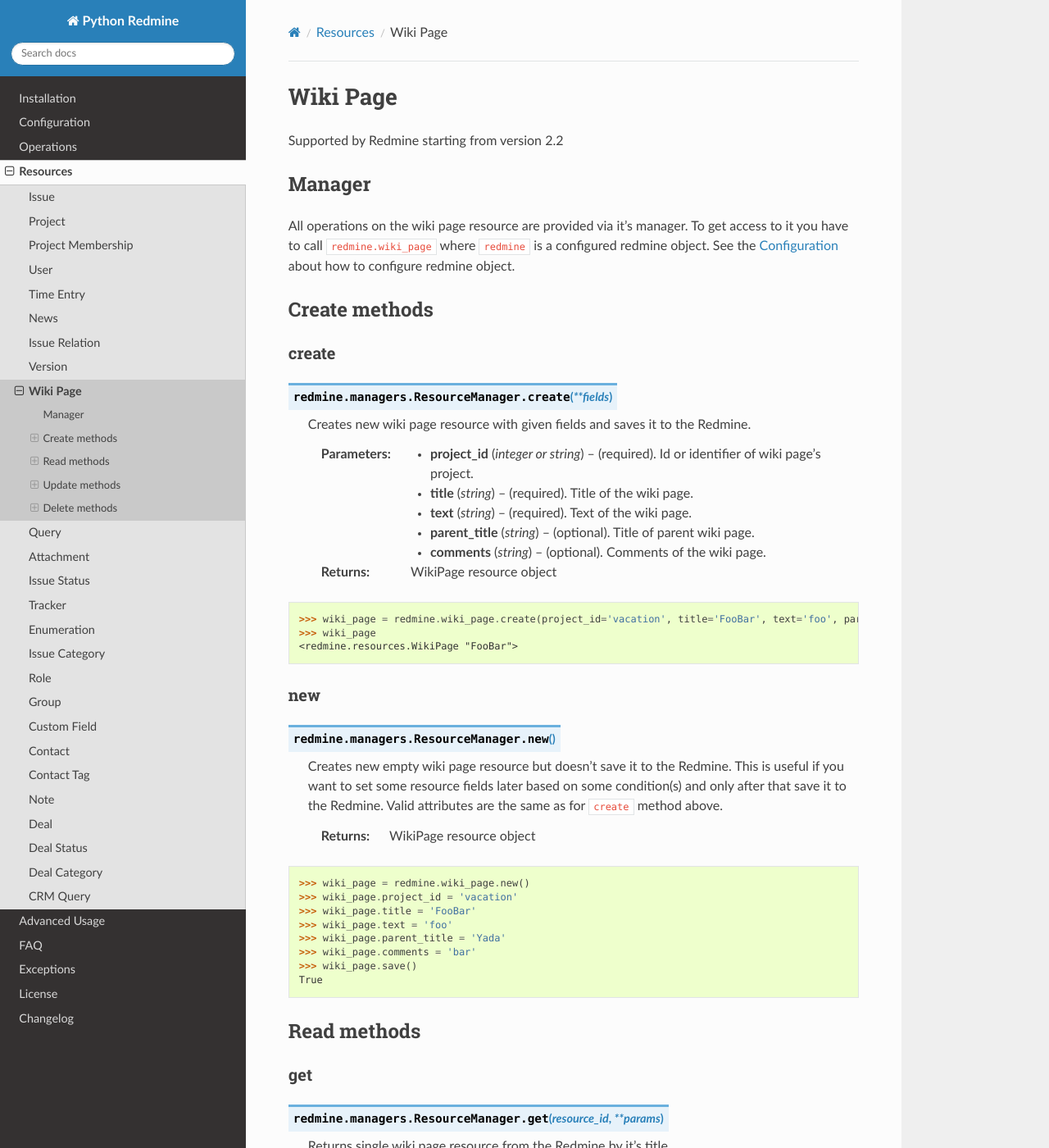
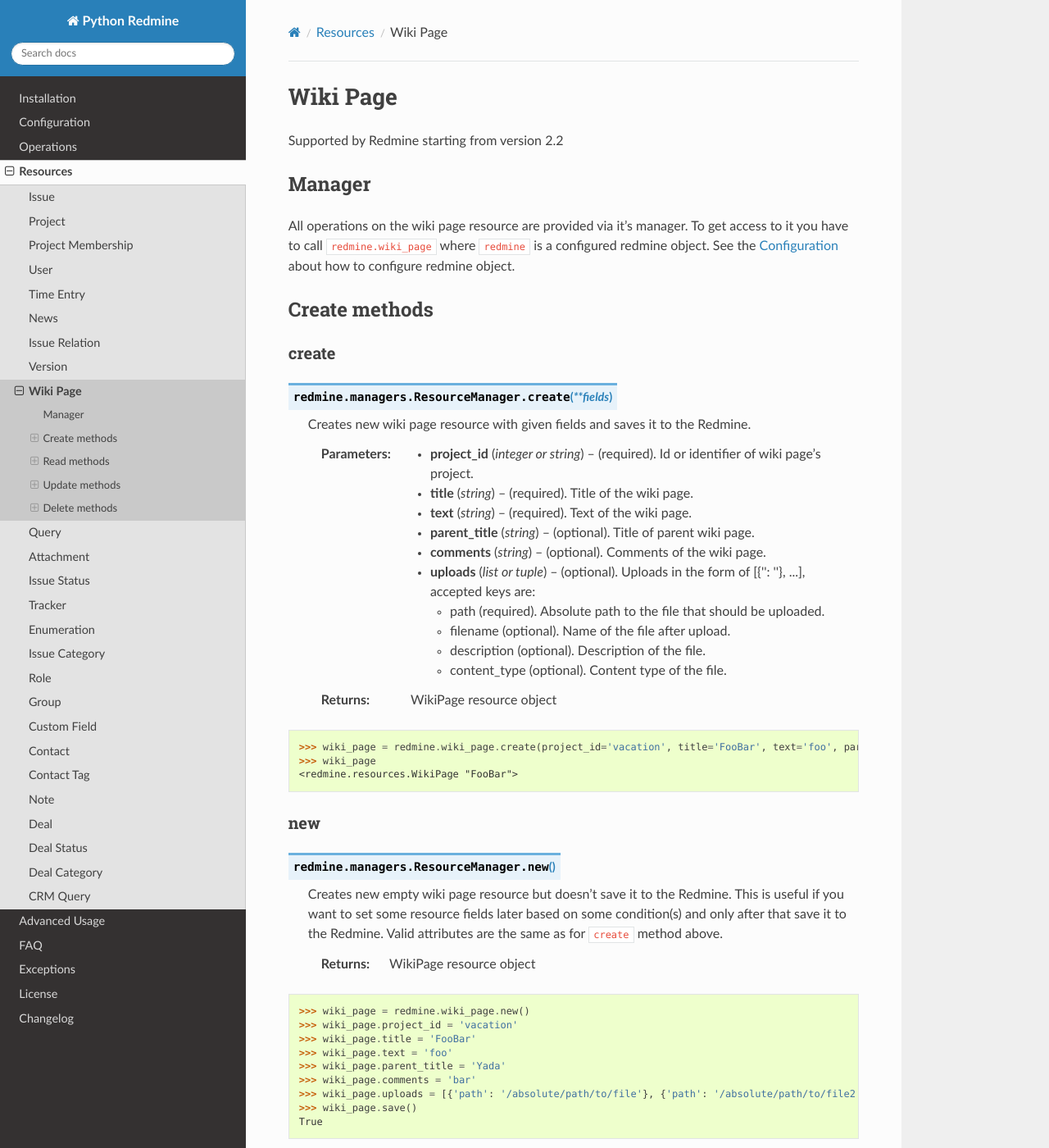
Before and after one commit to maxtepkeev/python-redmine, a Sphinx documentation site: the page built from docs/resources/wiki_page.rst, in a window 1280 px wide and 1400 px high. Shown: the whole window at 82% size. Built offline with Sphinx 7.4.7 and the Read the Docs theme 2.0.0, drawn with Linux system fonts in a browser that asks for light colours; some of the changed text lies outside the part shown.

Commit message:
issue #115

```diff
--- a/CHANGELOG.rst
+++ b/CHANGELOG.rst
@@ -5,6 +5,8 @@
 ++++++++++++++++++
 
 - Added: Documented support for new fields and field values in User, Issue and IssueRelation resources
+- Added: `Issue #115 <https://github.com/maxtepkeev/python-redmine/issues/115>`__ (File upload support
+  for WikiPage resource)
 
 1.4.0 (2015-10-18)
 ++++++++++++++++++
--- a/docs/resources/attachment.rst
+++ b/docs/resources/attachment.rst
@@ -13,7 +13,7 @@
 Create methods
 --------------
 
-Not supported by Redmine. Some resources support adding attachments via it's create/update methods, e.g. issue.
+Not supported by Redmine. Some resources support adding attachments via it's create/update methods, e.g. issue, wiki page.
 
 Read methods
 ------------
--- a/docs/resources/wiki_page.rst
+++ b/docs/resources/wiki_page.rst
@@ -28,11 +28,22 @@
     :param string text: (required). Text of the wiki page.
     :param string parent_title: (optional). Title of parent wiki page.
     :param string comments: (optional). Comments of the wiki page.
+    :param uploads:
+      .. raw:: html
+
+          (optional). Uploads in the form of [{'': ''}, ...], accepted keys are:
+
+      - path (required). Absolute path to the file that should be uploaded.
+      - filename (optional). Name of the file after upload.
+      - description (optional). Description of the file.
+      - content_type (optional). Content type of the file.
+
+    :type uploads: list or tuple
     :return: WikiPage resource object
 
 .. code-block:: python
 
-    >>> wiki_page = redmine.wiki_page.create(project_id='vacation', title='FooBar', text='foo', parent_title='Yada', comments='bar')
+    >>> wiki_page = redmine.wiki_page.create(project_id='vacation', title='FooBar', text='foo', parent_title='Yada', comments='bar', uploads=[{'path': '/absolute/path/to/file'}, {'path': '/absolute/path/to/file2'}])
     >>> wiki_page
     <redmine.resources.WikiPage "FooBar">
 
@@ -57,6 +68,7 @@
     >>> wiki_page.text = 'foo'
     >>> wiki_page.parent_title = 'Yada'
     >>> wiki_page.comments = 'bar'
+    >>> wiki_page.uploads = [{'path': '/absolute/path/to/file'}, {'path': '/absolute/path/to/file2'}]
     >>> wiki_page.save()
     True
 
@@ -166,11 +178,22 @@
     :param string text: (optional). Text of the wiki page.
     :param string parent_title: (optional). Title of parent wiki page.
     :param string comments: (optional). Comments of the wiki page.
+    :param uploads:
+      .. raw:: html
+
+          (optional). Uploads in the form of [{'': ''}, ...], accepted keys are:
+
+      - path (required). Absolute path to the file that should be uploaded.
+      - filename (optional). Name of the file after upload.
+      - description (optional). Description of the file.
+      - content_type (optional). Content type of the file.
+
+    :type uploads: list or tuple
     :return: True
 
 .. code-block:: python
 
-    >>> redmine.wiki_page.update('Foo', project_id='vacation', title='FooBar', text='foo', parent_title='Yada', comments='bar')
+    >>> redmine.wiki_page.update('Foo', project_id='vacation', title='FooBar', text='foo', parent_title='Yada', comments='bar', uploads=[{'path': '/absolute/path/to/file'}, {'path': '/absolute/path/to/file2'}])
     True
 
 save
@@ -192,6 +215,7 @@
     >>> wiki_page.text = 'bar'
     >>> wiki_page.parent_title = 'Yada'
     >>> wiki_page.comments = 'changed foo to bar'
+    >>> wiki_page.uploads = [{'path': '/absolute/path/to/file'}, {'path': '/absolute/path/to/file2'}]
     >>> wiki_page.save()
     True
 
```
Also changed, not shown: 1 other file.
